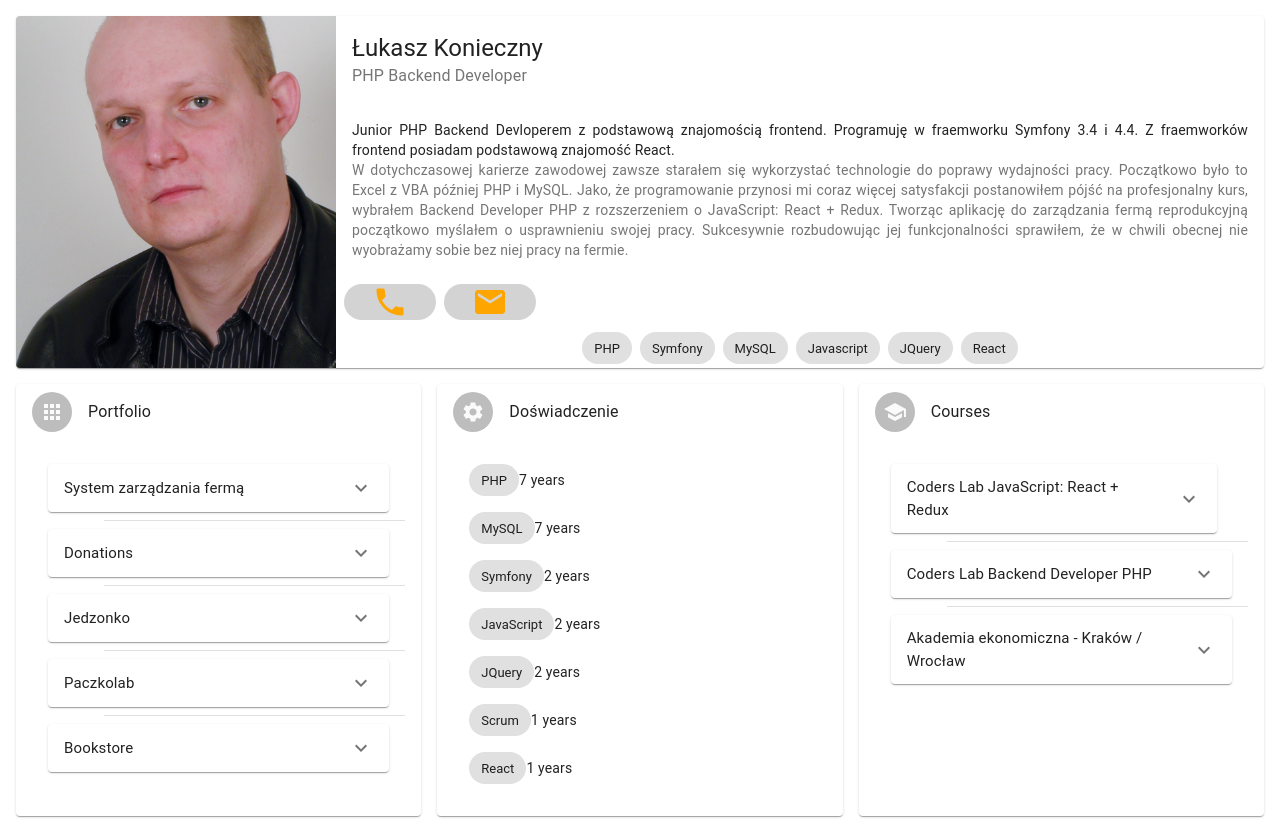
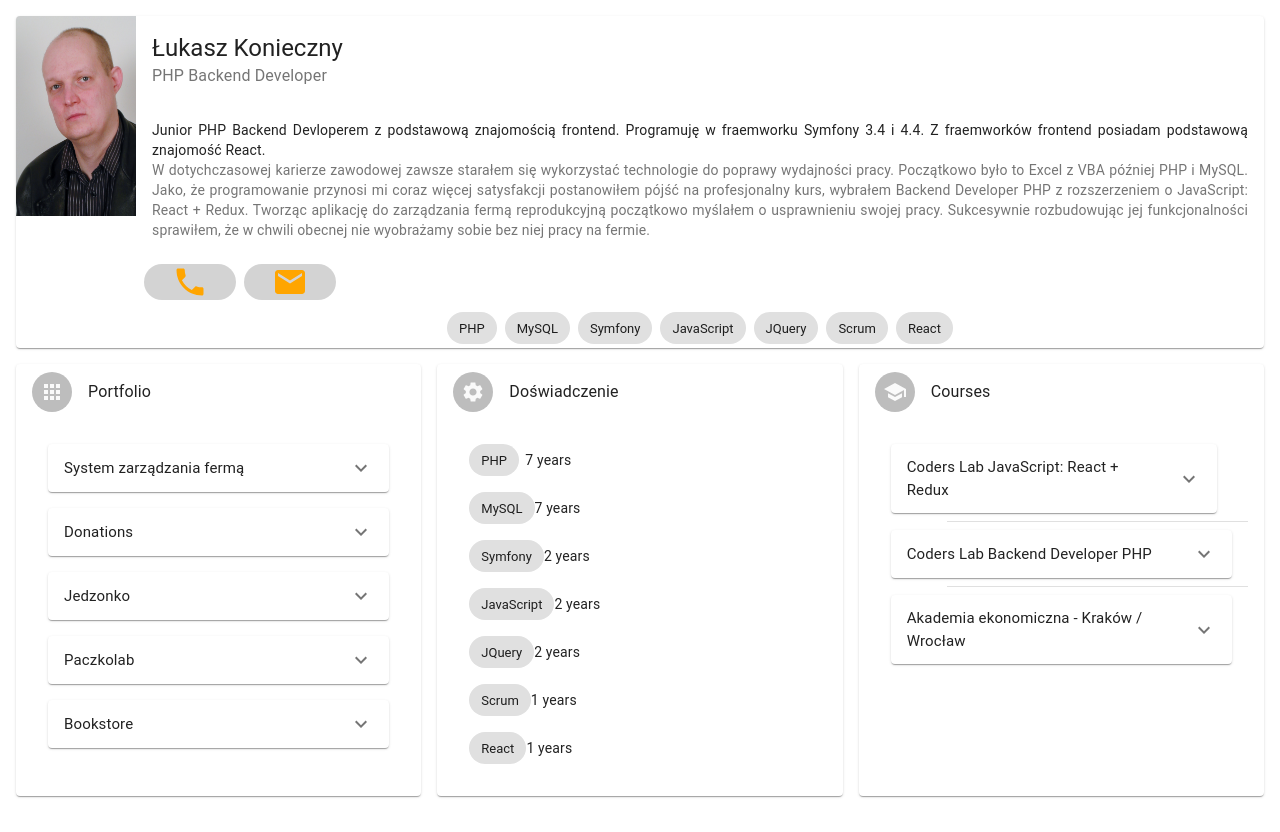
Before and after one commit to LookasNorman/lookas-site, a React (Create React App) app: page / in a window 1280 px wide. Built offline with nearby package versions, Linux system fonts and the light colour scheme.

Commit message:
Code refactor

```diff
--- a/src/components/main/AboutMe.js
+++ b/src/components/main/AboutMe.js
@@ -3,7 +3,6 @@ import { makeStyles } from '@material-ui/core/styles'
 import Card from '@material-ui/core/Card'
 import CardContent from '@material-ui/core/CardContent'
 import CardHeader from '@material-ui/core/CardHeader'
-import CardMedia from '@material-ui/core/CardMedia'
 import CardActions from '@material-ui/core/CardActions'
 import Typography from '@material-ui/core/Typography'
 import Chip from '@material-ui/core/Chip'
@@ -25,7 +24,10 @@ const useStyles = makeStyles((theme) => ({
     flex: '1 0 auto',
   },
   cover: {
-    minWidth: 320,
+    minWidth: 120,
+    maxHeight: 200,
+    height: 'auto',
+    width: 'auto',
   },
   chip: {
     display: 'flex',
@@ -45,10 +47,11 @@ const useStyles = makeStyles((theme) => ({
 
 export default function AboutMe() {
   const classes = useStyles()
+  const tech = ['PHP', 'MySQL', 'Symfony', 'JavaScript', 'JQuery', 'Scrum', 'React']
 
   return (
     <Card className={classes.root}>
-      <CardMedia className={classes.cover} image={LKPhoto} title="Live from space album cover" />
+      <img className={classes.cover} src={LKPhoto} alt="Profile" />
       <div className={classes.details}>
         <CardHeader title="Łukasz Konieczny" subheader="PHP Backend Developer" />
         <CardContent className={classes.content}>
@@ -74,12 +77,9 @@ export default function AboutMe() {
           </Tooltip>
         </CardActions>
         <div className={classes.chip}>
-          <Chip label="PHP" />
-          <Chip label="Symfony" />
-          <Chip label="MySQL" />
-          <Chip label="Javascript" />
-          <Chip label="JQuery" />
-          <Chip label="React" />
+          {tech.map((item) => (
+            <Chip label={item} key={item} />
+          ))}
         </div>
       </div>
     </Card>
--- a/src/components/main/Expirience.js
+++ b/src/components/main/Expirience.js
@@ -36,9 +36,9 @@ export default function Expirience() {
       </div>
       <CardContent className={classes.content}>
         <ListItem>
-          <listItemIcon>
+          <ListItemIcon>
             <Chip label="PHP" />
-          </listItemIcon>
+          </ListItemIcon>
           <Typography component="span" variant="body2" className={classes.inline} color="textPrimary">
             7 years
           </Typography>
--- a/src/components/main/Index.js
+++ b/src/components/main/Index.js
@@ -1,6 +1,5 @@
 import React from 'react'
 import { makeStyles } from '@material-ui/core/styles'
-import Grid from '@material-ui/core/Grid'
 import AboutMe from './AboutMe'
 import Portfolio from './Portfolio'
 import Expirience from './Expirience'
@@ -11,6 +10,17 @@ const useStyles = makeStyles((theme) => ({
     flexGrow: 1,
     padding: theme.spacing(2),
   },
+  grid3: {
+    display: 'grid',
+    gridTemplateColumns: 'repeat(3, 1fr)',
+    gridGap: '1rem',
+    [theme.breakpoints.down(1100)]: {
+      gridTemplateColumns: 'repeat(2, 1fr)',
+    },
+    [theme.breakpoints.down(600)]: {
+      gridTemplateColumns: '1fr',
+    },
+  },
 }))
 
 export default function Main() {
@@ -19,7 +29,7 @@ export default function Main() {
   return (
     <div className={classes.root}>
       <AboutMe />
-      <div className="homeGrid">
+      <div className={classes.grid3}>
         <Portfolio />
         <Expirience />
         <Courses />
--- a/src/components/main/Portfolio.js
+++ b/src/components/main/Portfolio.js
@@ -11,7 +11,6 @@ import {
   AccordionActions,
   AccordionDetails,
   AccordionSummary,
-  Divider,
   ListItem,
   ListItemText,
 } from '@material-ui/core'
@@ -21,10 +20,10 @@ import Chip from '@material-ui/core/Chip'
 const useStyles = makeStyles((theme) => ({
   root: {
     display: 'flex',
+    flexDirection: 'column',
   },
   details: {
     display: 'flex',
-    flexDirection: 'column',
   },
   content: {
     flex: '1 0 auto',
@@ -54,6 +53,34 @@ const useStyles = makeStyles((theme) => ({
 export default function Portfolio() {
   const classes = useStyles()
   const [expanded, setExpanded] = React.useState(false)
+  const data = [
+    {
+      header: 'System zarządzania fermą',
+      text:
+        'Aplikacja służąca do gromadzenia parametrów chowu stad kur reprodukcyjnych. Prezentuje bieżące i archiwalne wyniki w postaci wykresów oraz raportów.',
+      chip: ['PHP', 'MySQL'],
+    },
+    {
+      header: 'Donations',
+      text: 'Aplikacja służąca do dzielenia się niepotrzebnymi rzeczami. Projekt w ramach kursu Coders Lab.',
+      chip: ['PHP', 'MySQL', 'Symfony', 'JavaScript'],
+    },
+    {
+      header: 'Jedzonko',
+      text: 'Aplikacja do planowania posiłków, Projekt w ramach kursu Coders Lab.',
+      chip: ['PHP', 'MySQL', 'Symfony', 'Scrum'],
+    },
+    {
+      header: 'Paczkolab',
+      text: 'Aplikacja do nadawania przesyłek. Projekt w ramach kursu Coders Lab.',
+      chip: ['PHP', 'MySQL'],
+    },
+    {
+      header: 'Bookstore',
+      text: 'Aplikacja do ewidencji książek. Projekt w ramach kursu Coders Lab.',
+      chip: ['JavaScript'],
+    },
+  ]
 
   const handleChange = (panel) => (event, isExpanded) => {
     setExpanded(isExpanded ? panel : false)
@@ -61,7 +88,6 @@ export default function Portfolio() {
 
   return (
     <Card className={classes.root}>
-      <div className={classes.details}>
       <ListItem>
         <ListItemAvatar>
           <Avatar>
@@ -71,106 +97,28 @@ export default function Portfolio() {
         <ListItemText primary="Portfolio" />
       </ListItem>
       <CardContent className={classes.content}>
-          <ListItem>
-            <Accordion expanded={expanded === 'panel1'} onChange={handleChange('panel1')}>
-              <AccordionSummary expandIcon={<ExpandMoreIcon />} aria-controls="panel1bh-content" id="panel1bh-header">
-                <Typography className={classes.heading}>System zarządzania fermą</Typography>
+        {data.map((item, key) => (
+          <ListItem key={key}>
+            <Accordion expanded={expanded === 'panel' + key} onChange={handleChange('panel' + key)}>
+              <AccordionSummary expandIcon={<ExpandMoreIcon />} id="panelbh-header">
+                <Typography className={classes.heading}>{item.header}</Typography>
               </AccordionSummary>
               <AccordionDetails>
                 <Typography component="span" variant="body2" className={classes.inline} color="textPrimary">
-                  Aplikacja służąca do gromadzenia parametrów chowu stad kur reprodukcyjnych. Prezentuje bieżące i
-                  archiwalne wyniki w postaci wykresów oraz raportów.
+                  {item.text}
                 </Typography>
               </AccordionDetails>
               <AccordionActions>
                 <div className={classes.chip}>
-                  <Chip label="PHP" />
-                  <Chip label="MySQL" />
+                  {item.chip.map((itemChip) => (
+                    <Chip label={itemChip} key={itemChip} />
+                  ))}
                 </div>
               </AccordionActions>
             </Accordion>
           </ListItem>
-          <Divider variant="inset" />
-          <ListItem>
-            <Accordion expanded={expanded === 'panel2'} onChange={handleChange('panel2')}>
-              <AccordionSummary expandIcon={<ExpandMoreIcon />} aria-controls="panel2bh-content" id="panel2bh-header">
-                <Typography className={classes.heading}>Donations</Typography>
-              </AccordionSummary>
-              <AccordionDetails>
-                <Typography component="span" variant="body2" className={classes.inline} color="textPrimary">
-                  Aplikacja służąca do dzielenia się niepotrzebnymi rzeczami. Projekt w ramach kursu Coders Lab.
-                </Typography>
-              </AccordionDetails>
-              <AccordionActions>
-                <div className={classes.chip}>
-                  <Chip label="PHP" />
-                  <Chip label="MySQL" />
-                  <Chip label="Symfony" />
-                  <Chip label="JavaScript" />
-                </div>
-              </AccordionActions>
-            </Accordion>
-          </ListItem>
-          <Divider variant="inset" />
-          <ListItem>
-            <Accordion expanded={expanded === 'panel3'} onChange={handleChange('panel3')}>
-              <AccordionSummary expandIcon={<ExpandMoreIcon />} aria-controls="panel3bh-content" id="panel3bh-header">
-                <Typography className={classes.heading}>Jedzonko</Typography>
-              </AccordionSummary>
-              <AccordionDetails>
-                <Typography component="span" variant="body2" className={classes.inline} color="textPrimary">
-                  Aplikacja do planowania posiłków, Projekt w ramach kursu Coders Lab.
-                </Typography>
-              </AccordionDetails>
-              <AccordionActions>
-                <div className={classes.chip}>
-                  <Chip label="PHP" />
-                  <Chip label="MySQL" />
-                  <Chip label="Symfony" />
-                  <Chip label="Scrum" />
-                </div>
-              </AccordionActions>
-            </Accordion>
-          </ListItem>
-          <Divider variant="inset" />
-          <ListItem>
-            <Accordion expanded={expanded === 'panel4'} onChange={handleChange('panel4')}>
-              <AccordionSummary expandIcon={<ExpandMoreIcon />} aria-controls="panel4bh-content" id="panel4bh-header">
-                <Typography className={classes.heading}>Paczkolab</Typography>
-              </AccordionSummary>
-              <AccordionDetails>
-                <Typography component="span" variant="body2" className={classes.inline} color="textPrimary">
-                  Aplikacja do nadawania przesyłek. Projekt w ramach kursu Coders Lab.
-                </Typography>
-              </AccordionDetails>
-              <AccordionActions>
-                <div className={classes.chip}>
-                  <Chip label="PHP" />
-                  <Chip label="MySQL" />
-                </div>
-              </AccordionActions>
-            </Accordion>
-          </ListItem>
-          <Divider variant="inset" />
-          <ListItem>
-            <Accordion expanded={expanded === 'panel5'} onChange={handleChange('panel5')}>
-              <AccordionSummary expandIcon={<ExpandMoreIcon />} aria-controls="panel5bh-content" id="panel5bh-header">
-                <Typography className={classes.heading}>Bookstore</Typography>
-              </AccordionSummary>
-              <AccordionDetails>
-                <Typography component="span" variant="body2" className={classes.inline} color="textPrimary">
-                  Aplikacja do ewidencji książek. Projekt w ramach kursu Coders Lab.
-                </Typography>
-              </AccordionDetails>
-              <AccordionActions>
-                <div className={classes.chip}>
-                  <Chip label="JavaScript" />
-                </div>
-              </AccordionActions>
-            </Accordion>
-          </ListItem>
+        ))}
       </CardContent>
-      </div>
     </Card>
   )
 }
--- a/src/index.css
+++ b/src/index.css
@@ -11,17 +11,3 @@ code {
   font-family: source-code-pro, Menlo, Monaco, Consolas, 'Courier New',
     monospace;
 }
-
-@media screen and (min-width: 700px){
-  .homeGrid{
-    display: grid;
-    grid-template-columns: 1fr 1fr;
-    grid-gap: 1rem;
-  }
-}
-
-@media screen and (min-width: 992px) {
-  .homeGrid{
-    grid-template-columns: repeat(3, 1fr);
-  }
-}
```
Lines whose indentation alone changed are shown as unchanged.
